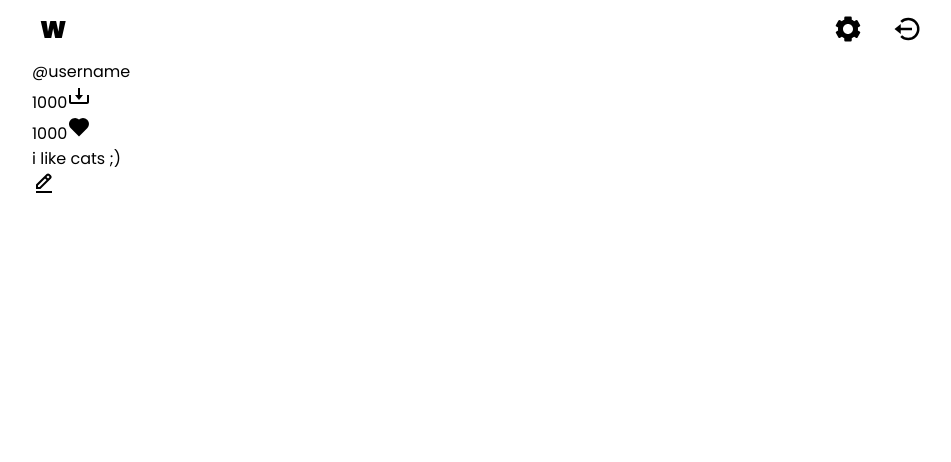
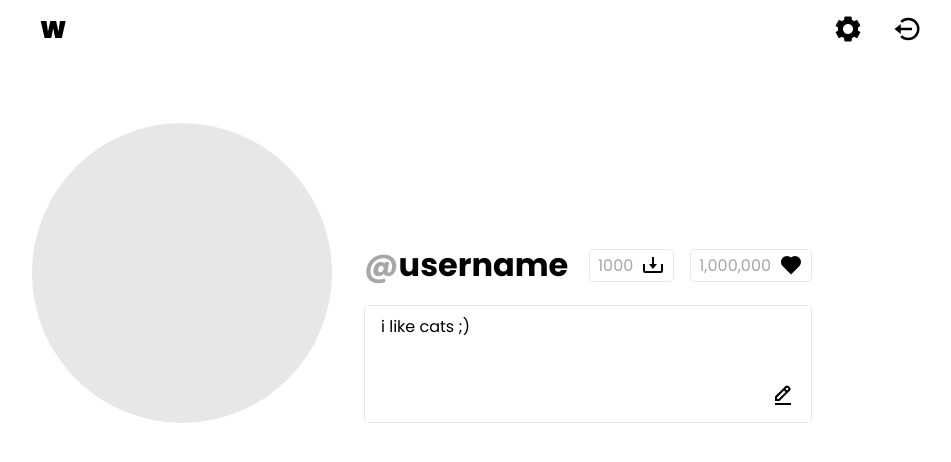
Before and after one commit to prajeshElEvEn/wallpaper-io, a React (Create React App) app: page /profile in a window 1280 px wide. Shown: the top 462 px of the page, without its empty margins (160-1111 px from the left). Built offline with nearby package versions, Linux system fonts and the light colour scheme.

Commit message:
- edited profile page

```diff
--- a/src/account/Profile.js
+++ b/src/account/Profile.js
@@ -40,8 +40,9 @@ const Profile = () => {
                     <div className='dash-right'>
                         <div className='top-bar'>
                             <div className='username'>
-                                @username
+                                <span>@</span>username
                             </div>
+                            <div className='numbers'>
                                 <div className='downloads'>
                                     <span>1000</span>
                                     <svg width="24" height="24" fill="#000000" viewBox="0 0 24 24" xmlns="http://www.w3.org/2000/svg">
@@ -50,10 +51,11 @@ const Profile = () => {
                                     </svg>
                                 </div>
                                 <div className='likes'>
-                                <span>1000</span>
+                                    <span>1,000,000</span>
                                     <svg width="24" height="24" fill="#000000" viewBox="0 0 24 24" xmlns="http://www.w3.org/2000/svg">
                                         <path d="M20.206 4.793a5.938 5.938 0 0 0-4.21-1.754 5.9 5.9 0 0 0-3.995 1.558 5.904 5.904 0 0 0-6.279-1.1 5.942 5.942 0 0 0-1.93 1.3c-2.354 2.363-2.353 6.06.001 8.412L12 21.416l8.207-8.207c2.354-2.353 2.355-6.049-.002-8.416Z"></path>
                                     </svg>
+                                </div>
                             </div>
                         </div>
                         <div className='bio-container'>
--- a/src/styles/profile.css
+++ b/src/styles/profile.css
@@ -61,4 +61,140 @@
 .profile .navbar-container .navbar .nav-right .nav-item:hover {
   background: #e7e7e7;
 }
+
+.profile .dashboard-container {
+  padding: 4rem 0;
+}
+
+.profile .dashboard-container .dashboard {
+  display: -webkit-box;
+  display: -ms-flexbox;
+  display: flex;
+  -webkit-box-align: end;
+      -ms-flex-align: end;
+          align-items: end;
+  gap: 2rem;
+}
+
+.profile .dashboard-container .dashboard .dash-left .pfp {
+  height: 300px;
+  width: 300px;
+  border-radius: 50%;
+  background: #e7e7e7;
+}
+
+.profile .dashboard-container .dashboard .dash-right {
+  width: 50%;
+  display: -webkit-box;
+  display: -ms-flexbox;
+  display: flex;
+  -webkit-box-orient: vertical;
+  -webkit-box-direction: normal;
+      -ms-flex-direction: column;
+          flex-direction: column;
+  gap: 1rem;
+}
+
+.profile .dashboard-container .dashboard .dash-right .top-bar {
+  display: -webkit-box;
+  display: -ms-flexbox;
+  display: flex;
+  -webkit-box-align: center;
+      -ms-flex-align: center;
+          align-items: center;
+  -webkit-box-pack: justify;
+      -ms-flex-pack: justify;
+          justify-content: space-between;
+}
+
+.profile .dashboard-container .dashboard .dash-right .top-bar .username {
+  font-weight: 700;
+  font-size: 2rem;
+}
+
+.profile .dashboard-container .dashboard .dash-right .top-bar .username span {
+  color: #a7a7a7;
+}
+
+.profile .dashboard-container .dashboard .dash-right .top-bar .numbers {
+  display: -webkit-box;
+  display: -ms-flexbox;
+  display: flex;
+  -webkit-box-align: center;
+      -ms-flex-align: center;
+          align-items: center;
+  gap: 1rem;
+}
+
+.profile .dashboard-container .dashboard .dash-right .top-bar .numbers .downloads {
+  display: -webkit-box;
+  display: -ms-flexbox;
+  display: flex;
+  -webkit-box-align: center;
+      -ms-flex-align: center;
+          align-items: center;
+  gap: 0.5rem;
+  padding: 0.2rem 0.5rem;
+  border-radius: 5px;
+  border: 1px solid #e7e7e7;
+}
+
+.profile .dashboard-container .dashboard .dash-right .top-bar .numbers .downloads span {
+  color: #a7a7a7;
+}
+
+.profile .dashboard-container .dashboard .dash-right .top-bar .numbers .likes {
+  display: -webkit-box;
+  display: -ms-flexbox;
+  display: flex;
+  -webkit-box-align: center;
+      -ms-flex-align: center;
+          align-items: center;
+  gap: 0.5rem;
+  padding: 0.2rem 0.5rem;
+  border-radius: 5px;
+  border: 1px solid #e7e7e7;
+}
+
+.profile .dashboard-container .dashboard .dash-right .top-bar .numbers .likes span {
+  color: #a7a7a7;
+}
+
+.profile .dashboard-container .dashboard .dash-right .bio-container {
+  border: 1px solid #e7e7e7;
+  border-radius: 5px;
+  padding: 0.5rem 0.5rem 0.5rem 1rem;
+}
+
+.profile .dashboard-container .dashboard .dash-right .bio-container .bio {
+  display: -webkit-box;
+  display: -ms-flexbox;
+  display: flex;
+  -webkit-box-align: end;
+      -ms-flex-align: end;
+          align-items: end;
+  -webkit-box-pack: justify;
+      -ms-flex-pack: justify;
+          justify-content: space-between;
+}
+
+.profile .dashboard-container .dashboard .dash-right .bio-container .bio .bio-text {
+  height: 100px;
+}
+
+.profile .dashboard-container .dashboard .dash-right .bio-container .bio .edit-text {
+  padding: 0.2rem 0.5rem;
+  border-radius: 5px;
+  background: #fff;
+  cursor: pointer;
+}
+
+.profile .dashboard-container .dashboard .dash-right .bio-container .bio .edit-text svg {
+  -webkit-transform: translateY(3px);
+          transform: translateY(3px);
+}
+
+.profile .dashboard-container .dashboard .dash-right .bio-container .bio .edit-text:hover {
+  background: #e7e7e7;
+}
 /*# sourceMappingURL=profile.css.map */
--- a/src/styles/profile.sass
+++ b/src/styles/profile.sass
@@ -32,3 +32,74 @@
                             transform: translateY(3px)
                     &:hover
                         background: #e7e7e7
+
+    .dashboard-container
+        padding: 4rem 0
+        // border-radius: 20px
+        // border: 1px solid #e7e7e7
+        .dashboard
+            display: flex
+            align-items: end
+            gap: 2rem
+            .dash-left
+                .pfp
+                    height: 300px
+                    width: 300px
+                    border-radius: 50%
+                    background: #e7e7e7
+            .dash-right
+                // background: #000
+                width: 50%
+                display: flex
+                flex-direction: column
+                gap: 1rem
+                .top-bar
+                    display: flex
+                    align-items: center
+                    justify-content: space-between
+                    .username
+                        font-weight: 700
+                        font-size: 2rem
+                        span
+                            color: #a7a7a7
+                    .numbers
+                        display: flex
+                        align-items: center
+                        gap: 1rem
+                        .downloads
+                            display: flex
+                            align-items: center
+                            gap: 0.5rem
+                            padding: 0.2rem 0.5rem
+                            border-radius: 5px
+                            border: 1px solid #e7e7e7
+                            span
+                                color: #a7a7a7
+                        .likes
+                            display: flex
+                            align-items: center
+                            gap: 0.5rem
+                            padding: 0.2rem 0.5rem
+                            border-radius: 5px
+                            border: 1px solid #e7e7e7
+                            span
+                                color: #a7a7a7
+                .bio-container
+                    border: 1px solid #e7e7e7
+                    border-radius: 5px
+                    padding: 0.5rem 0.5rem 0.5rem 1rem
+                    .bio
+                        display: flex
+                        align-items: end
+                        justify-content: space-between
+                        .bio-text
+                            height: 100px
+                        .edit-text
+                            padding: 0.2rem 0.5rem
+                            border-radius: 5px
+                            background: #fff
+                            cursor: pointer
+                            svg
+                                transform: translateY(3px)
+                            &:hover
+                                background: #e7e7e7
```
Also changed, not shown: 1 other file (tests, documents, lock files or other folders). Lines whose indentation alone changed are shown as unchanged.
